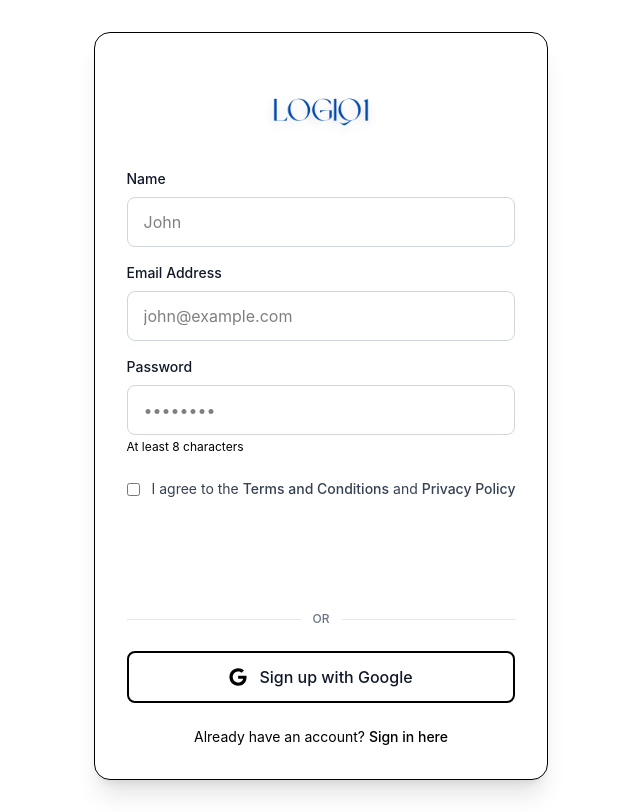
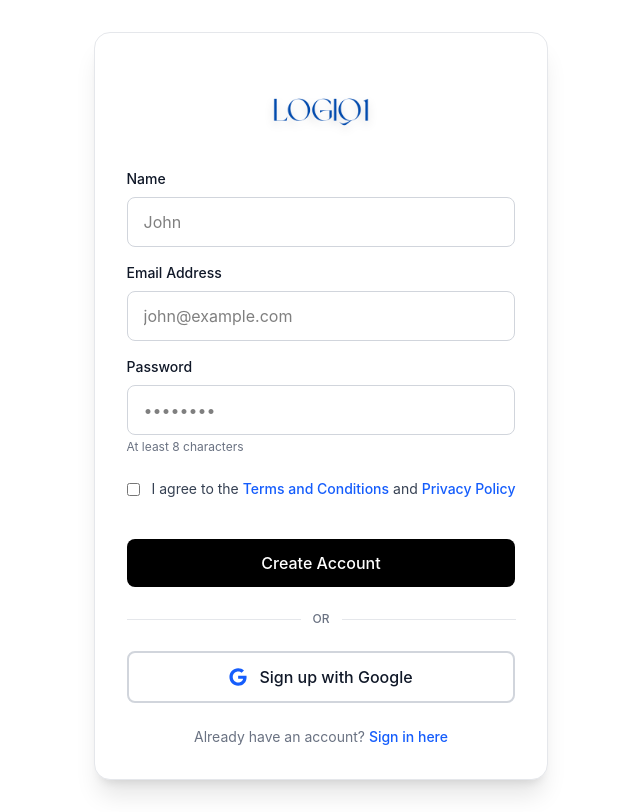
Before and after one commit to Nebula-Technologies-Labs/Logic-Q1-Frontend, a React (Vite) app: page /register in a window 1280 px wide. Shown: the whole page, without its empty margins (319-959 px from the left). Built offline with nearby package versions, Linux system fonts and the light colour scheme.

Commit message:
Fixing Button for user exp

```diff
--- a/src/pages/auth/Login.tsx
+++ b/src/pages/auth/Login.tsx
@@ -43,7 +43,7 @@ const Login = () => {
     <div className="min-h-screen flex items-center justify-center px-4">
       <div className="w-full max-w-md">
         {/* Login Card */}
-        <div className="bg-white rounded-2xl shadow-xl p-8 border border-background-secondary">
+        <div className="bg-white rounded-2xl shadow-xl p-8 border border-gray-200">
           {/* Logo and Header */}
           <img
             src="/assets/logo.png"
@@ -65,7 +65,7 @@ const Login = () => {
                   setEmailError("");
                 }}
                 placeholder="name@example.com"
-                className="w-full px-4 py-3 border border-gray-300 rounded-lg focus:outline-none focus:ring-2 focus:ring-primary focus:border-transparent transition-all"
+                className="w-full px-4 py-3 border border-gray-300 rounded-lg focus:outline-none focus:ring-2 focus:ring-blue-500 focus:border-transparent transition-all"
                 disabled={isLoading !== null}
               />
             </div>
@@ -76,7 +76,7 @@ const Login = () => {
                 <label className="block text-sm font-medium text-gray-900">
                   Password
                 </label>
-                <a href="#" className="text-xs text-primary hover:underline">
+                <a href="#" className="text-xs text-blue-600 hover:underline">
                   Forgot password?
                 </a>
               </div>
@@ -88,15 +88,15 @@ const Login = () => {
                   setEmailError("");
                 }}
                 placeholder="••••••••"
-                className="w-full px-4 py-3 border border-gray-300 rounded-lg focus:outline-none focus:ring-2 focus:ring-primary focus:border-transparent transition-all"
+                className="w-full px-4 py-3 border border-gray-300 rounded-lg focus:outline-none focus:ring-2 focus:ring-blue-500 focus:border-transparent transition-all"
                 disabled={isLoading !== null}
               />
             </div>
 
             {/* Error Message */}
             {emailError && (
-              <div className="px-4 py-3 bg-danger/10 border border-danger/30 rounded-lg">
-                <p className="text-sm text-danger">{emailError}</p>
+              <div className="px-4 py-3 bg-red-50 border border-red-200 rounded-lg">
+                <p className="text-sm text-red-600">{emailError}</p>
               </div>
             )}
 
@@ -104,7 +104,7 @@ const Login = () => {
             <button
               type="submit"
               disabled={isLoading !== null}
-              className="w-full px-4 py-3 bg-primary text-white font-medium rounded-lg hover:bg-[#003a8f] transition-colors duration-300 disabled:opacity-70 disabled:cursor-not-allowed"
+              className="w-full px-4 py-3 bg-black text-white font-medium rounded-lg hover:bg-gray-800 transition-colors duration-300 disabled:opacity-70 disabled:cursor-not-allowed"
             >
               {isLoading === "email" ? "Signing in..." : "Sign in with Email"}
             </button>
@@ -123,9 +123,9 @@ const Login = () => {
             <button
               onClick={handleGoogleAuth}
               disabled={isLoading !== null}
-              className="w-full flex items-center justify-center gap-3 px-4 py-3 border-2 border-primary/20 hover:border-primary/50 hover:bg-background/50 rounded-lg transition-all duration-300 group disabled:opacity-70 disabled:cursor-not-allowed"
+              className="w-full flex items-center justify-center gap-3 px-4 py-3 border-2 border-gray-300 hover:border-gray-400 hover:bg-gray-50 rounded-lg transition-all duration-300 group disabled:opacity-70 disabled:cursor-not-allowed"
             >
-              <FaGoogle className="text-lg text-primary" />
+              <FaGoogle className="text-lg text-blue-600" />
               <span className="font-medium text-gray-900">
                 {isLoading === "google"
                   ? "Signing in..."
@@ -136,12 +136,12 @@ const Login = () => {
         </div>
 
         {/* Footer */}
-        <div className="mt-6 text-center text-sm text-secondary">
+        <div className="mt-6 text-center text-sm text-gray-500">
           <p>
             Don't have an account?{" "}
             <button
               onClick={() => navigate("/register")}
-              className="font-medium text-primary hover:underline"
+              className="font-medium text-blue-600 hover:underline"
             >
               Sign up here
             </button>
--- a/src/pages/auth/Register.tsx
+++ b/src/pages/auth/Register.tsx
@@ -75,7 +75,7 @@ const Register = () => {
   return (
     <div className="min-h-screen flex items-center justify-center px-4 py-8">
       {/* Register Card */}
-      <div className="bg-white rounded-2xl shadow-xl p-8 border border-background-secondary">
+      <div className="bg-white rounded-2xl shadow-xl p-8 border border-gray-200">
         <div className="w-full max-w-md">
           {/* Logo and Header */}
             <img
@@ -96,13 +96,13 @@ const Register = () => {
                 value={formData.name}
                 onChange={handleInputChange}
                 placeholder="John"
-                className={`w-full px-4 py-3 border rounded-lg focus:outline-none focus:ring-2 focus:ring-primary focus:border-transparent transition-all ${
-                  errors.name ? "border-danger" : "border-gray-300"
+                className={`w-full px-4 py-3 border rounded-lg focus:outline-none focus:ring-2 focus:ring-blue-500 focus:border-transparent transition-all ${
+                   errors.name ? "border-red-500" : "border-gray-300"
                  }`}
                  disabled={isLoading !== null}
                />
                {errors.name && (
-                <p className="text-xs text-danger mt-1">{errors.name}</p>
+                 <p className="text-xs text-red-600 mt-1">{errors.name}</p>
                )}
             </div>
 
@@ -117,13 +117,13 @@ const Register = () => {
                 value={formData.email}
                 onChange={handleInputChange}
                 placeholder="john@example.com"
-                className={`w-full px-4 py-3 border rounded-lg focus:outline-none focus:ring-2 focus:ring-primary focus:border-transparent transition-all ${
-                  errors.email ? "border-danger" : "border-gray-300"
+                className={`w-full px-4 py-3 border rounded-lg focus:outline-none focus:ring-2 focus:ring-blue-500 focus:border-transparent transition-all ${
+                   errors.email ? "border-red-500" : "border-gray-300"
                  }`}
                  disabled={isLoading !== null}
                />
                {errors.email && (
-                <p className="text-xs text-danger mt-1">{errors.email}</p>
+                 <p className="text-xs text-red-600 mt-1">{errors.email}</p>
                )}
             </div>
 
@@ -138,15 +138,15 @@ const Register = () => {
                 value={formData.password}
                 onChange={handleInputChange}
                 placeholder="••••••••"
-                className={`w-full px-4 py-3 border rounded-lg focus:outline-none focus:ring-2 focus:ring-primary focus:border-transparent transition-all ${
-                  errors.password ? "border-danger" : "border-gray-300"
+                className={`w-full px-4 py-3 border rounded-lg focus:outline-none focus:ring-2 focus:ring-blue-500 focus:border-transparent transition-all ${
+                   errors.password ? "border-red-500" : "border-gray-300"
                  }`}
                  disabled={isLoading !== null}
                />
                {errors.password && (
-                <p className="text-xs text-danger mt-1">{errors.password}</p>
+                 <p className="text-xs text-red-600 mt-1">{errors.password}</p>
                )}
-              <p className="text-xs text-secondary mt-1">
+               <p className="text-xs text-gray-500 mt-1">
                 At least 8 characters
               </p>
             </div>
@@ -174,28 +174,28 @@ const Register = () => {
                 I agree to the{" "}
                  <a
                    href="#"
-                  className="text-primary hover:underline font-medium"
+                   className="text-blue-600 hover:underline font-medium"
                  >
                    Terms and Conditions
                  </a>{" "}
                  and{" "}
                  <a
                    href="#"
-                  className="text-primary hover:underline font-medium"
+                   className="text-blue-600 hover:underline font-medium"
                  >
                    Privacy Policy
                  </a>
               </label>
             </div>
             {errors.terms && (
-              <p className="text-xs text-danger mt-1">{errors.terms}</p>
+               <p className="text-xs text-red-600 mt-1">{errors.terms}</p>
             )}
 
             {/* Submit Button */}
             <button
               type="submit"
               disabled={isLoading !== null}
-              className="w-full px-4 py-3 bg-primary text-white font-medium rounded-lg hover:bg-[#003a8f] transition-colors duration-300 disabled:opacity-70 disabled:cursor-not-allowed mt-6"
+              className="w-full px-4 py-3 bg-black text-white font-medium rounded-lg hover:bg-gray-800 transition-colors duration-300 disabled:opacity-70 disabled:cursor-not-allowed mt-6"
             >
               {isLoading === "email" ? "Creating Account..." : "Create Account"}
             </button>
@@ -213,9 +213,9 @@ const Register = () => {
             <button
               onClick={handleGoogleAuth}
               disabled={isLoading !== null}
-              className="w-full flex items-center justify-center gap-3 px-4 py-3 border-2 border-primary/20 hover:border-primary/50 hover:bg-background/50 rounded-lg transition-all duration-300 disabled:opacity-70 disabled:cursor-not-allowed"
+              className="w-full flex items-center justify-center gap-3 px-4 py-3 border-2 border-gray-300 hover:border-gray-400 hover:bg-gray-50 rounded-lg transition-all duration-300 disabled:opacity-70 disabled:cursor-not-allowed"
             >
-              <FaGoogle className="text-lg text-primary" />
+              <FaGoogle className="text-lg text-blue-600" />
               <span className="font-medium text-gray-900">
                 {isLoading === "google"
                   ? "Signing up..."
@@ -226,12 +226,12 @@ const Register = () => {
         </div>
 
         {/* Footer */}
-        <div className="mt-6 text-center text-sm text-secondary">
+        <div className="mt-6 text-center text-sm text-gray-500">
           <p>
             Already have an account?{" "}
             <button
               onClick={() => navigate("/login")}
-              className="font-medium text-primary hover:underline"
+              className="font-medium text-blue-600 hover:underline"
             >
               Sign in here
             </button>
```
Lines whose indentation alone changed are shown as unchanged.
